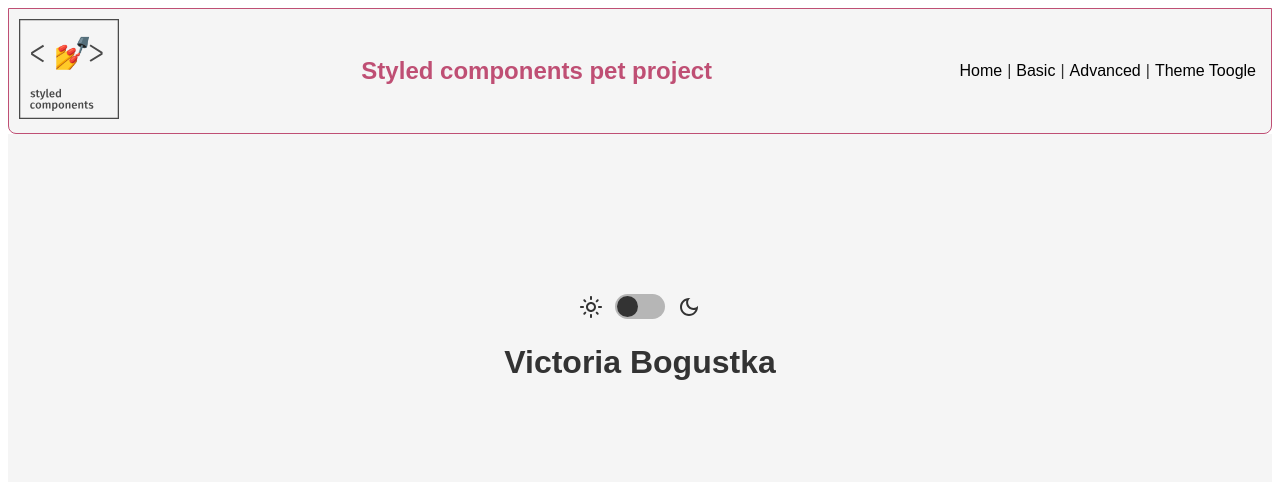
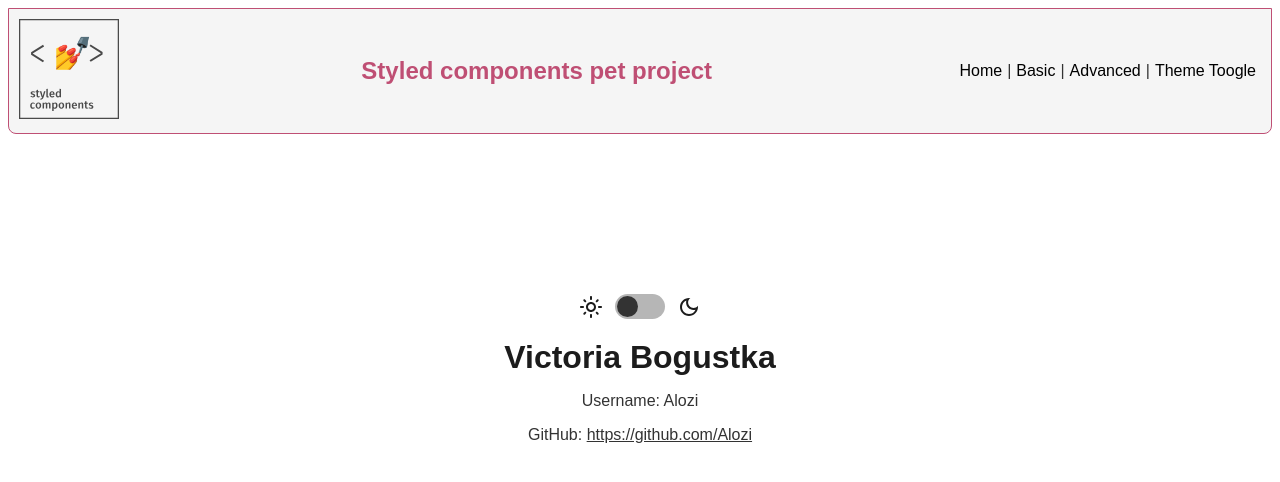
Before and after one commit to Alozi/styled-components, a React (Vite) app: page /theme-toogle in a window 1280 px wide. Shown: the top 482 px of the page. Built offline with nearby package versions, Linux system fonts and the light colour scheme.

Commit message:
Realize toogle logic with syled-components and theme

```diff
--- a/src/components/Switch.jsx
+++ b/src/components/Switch.jsx
@@ -1,16 +1,9 @@
-import { useState } from "react";
 import "./Switch.css";
 
-export default function Switch() {
-  const [isToggled, setIsToggled] = useState(false);
-
-  const onToggle = () => {
-    setIsToggled(!isToggled);
-  };
-
+export default function Switch({ isDarkTheme, onToggle }) {
   return (
     <label className="toggle-switch">
-      <input type="checkbox" checked={isToggled} onChange={onToggle} />
+      <input type="checkbox" checked={isDarkTheme} onChange={onToggle} />
       <span className="switch" />
     </label>
   );
--- a/src/components/icons/MoonIcon.jsx
+++ b/src/components/icons/MoonIcon.jsx
@@ -1,8 +1,14 @@
+import { useTheme } from "styled-components";
+
 export default function MoonIcon() {
+  const theme = useTheme();
+
+  console.log(theme);
+
   return (
     <svg viewBox="0 0 24 24" width="24" height="24">
       <path
-        fill="currentColor"
+        fill={theme.icon}
         d="M9.37,5.51C9.19,6.15,9.1,6.82,9.1,7.5c0,4.08,3.32,7.4,7.4,7.4c0.68,0,1.35-0.09,1.99-0.27C17.45,17.19,14.93,19,12,19 c-3.86,0-7-3.14-7-7C5,9.07,6.81,6.55,9.37,5.51z M12,3c-4.97,0-9,4.03-9,9s4.03,9,9,9s9-4.03,9-9c0-0.46-0.04-0.92-0.1-1.36 c-0.98,1.37-2.58,2.26-4.4,2.26c-2.98,0-5.4-2.42-5.4-5.4c0-1.81,0.89-3.42,2.26-4.4C12.92,3.04,12.46,3,12,3L12,3z"
       ></path>
     </svg>
--- a/src/components/icons/SunIcon.jsx
+++ b/src/components/icons/SunIcon.jsx
@@ -1,8 +1,12 @@
-export default  function SunIcon() {
+import { useTheme } from "styled-components";
+
+export default function SunIcon() {
+  const theme = useTheme();
+
   return (
     <svg viewBox="0 0 24 24" width="24" height="24">
       <path
-        fill="currentColor"
+        fill={theme.icon}
         d="M12,9c1.65,0,3,1.35,3,3s-1.35,3-3,3s-3-1.35-3-3S10.35,9,12,9 M12,7c-2.76,0-5,2.24-5,5s2.24,5,5,5s5-2.24,5-5 S14.76,7,12,7L12,7z M2,13l2,0c0.55,0,1-0.45,1-1s-0.45-1-1-1l-2,0c-0.55,0-1,0.45-1,1S1.45,13,2,13z M20,13l2,0c0.55,0,1-0.45,1-1 s-0.45-1-1-1l-2,0c-0.55,0-1,0.45-1,1S19.45,13,20,13z M11,2v2c0,0.55,0.45,1,1,1s1-0.45,1-1V2c0-0.55-0.45-1-1-1S11,1.45,11,2z M11,20v2c0,0.55,0.45,1,1,1s1-0.45,1-1v-2c0-0.55-0.45-1-1-1C11.45,19,11,19.45,11,20z M5.99,4.58c-0.39-0.39-1.03-0.39-1.41,0 c-0.39,0.39-0.39,1.03,0,1.41l1.06,1.06c0.39,0.39,1.03,0.39,1.41,0s0.39-1.03,0-1.41L5.99,4.58z M18.36,16.95 c-0.39-0.39-1.03-0.39-1.41,0c-0.39,0.39-0.39,1.03,0,1.41l1.06,1.06c0.39,0.39,1.03,0.39,1.41,0c0.39-0.39,0.39-1.03,0-1.41 L18.36,16.95z M19.42,5.99c0.39-0.39,0.39-1.03,0-1.41c-0.39-0.39-1.03-0.39-1.41,0l-1.06,1.06c-0.39,0.39-0.39,1.03,0,1.41 s1.03,0.39,1.41,0L19.42,5.99z M7.05,18.36c0.39-0.39,0.39-1.03,0-1.41c-0.39-0.39-1.03-0.39-1.41,0l-1.06,1.06 c-0.39,0.39-0.39,1.03,0,1.41s1.03,0.39,1.41,0L7.05,18.36z"
       ></path>
     </svg>
--- a/src/pages/ThemeToogle.jsx
+++ b/src/pages/ThemeToogle.jsx
@@ -1,21 +1,71 @@
+import styled, { ThemeProvider } from "styled-components";
+
 import MoonIcon from "../components/icons/MoonIcon";
 import SunIcon from "../components/icons/SunIcon";
 import Switch from "../components/Switch";
+import { useState } from "react";
 
-const style = {
-  minHeight: "100vh",
-  textAlign: "center",
-  paddingTop: "10rem",
-  backgroundColor: "#f5f5f5",
+const StyleApp = styled.div`
+  min-height: 100vh;
+  text-align: center;
+  padding-top: 10rem;
+  background-color: ${(props) => props.theme.body};
+`;
+
+const Name = styled.h1`
+  margin: 1rem;
+  color: ${(props) => props.theme.title};
+`;
+
+const Info = styled.p`
+  margin: 1rem;
+  color: ${(props) => props.theme.subtitle};
+`;
+
+const Link = styled.a`
+  color: ${(props) => props.theme.subtitle};
+
+  &:hover {
+    color: #bf4f74;
+  }
+`;
+
+const lightTheme = {
+  body: "#fff",
+  title: "#1c1c1c",
+  subtitle: "#333",
+  icon: "#1c1c1c",
+};
+
+const darkTheme = {
+  body: "#1c1c1c",
+  title: "#fff",
+  subtitle: "#b6b6b6",
+  icon: "#fff",
 };
 
 export default function ThemeToogle() {
+  const [isDarkTheme, setIsDarkTheme] = useState(false);
+
+  function onToggle() {
+    setIsDarkTheme((prev) => !prev);
+  }
+
   return (
-    <div style={style}>
-      <SunIcon />
-      <Switch />
-      <MoonIcon />
-      <h1>Victoria Bogustka</h1>
-    </div>
+    <ThemeProvider theme={isDarkTheme ? darkTheme : lightTheme}>
+      <StyleApp>
+        <SunIcon />
+        <Switch isDarkTheme={isDarkTheme} onToggle={onToggle} />
+        <MoonIcon />
+        <Name>Victoria Bogustka</Name>
+        <Info color="red">Username: Alozi</Info>
+        <Info>
+          GitHub:{" "}
+          <Link target="_blank" href="https://github.com/Alozi">
+            https://github.com/Alozi
+          </Link>
+        </Info>
+      </StyleApp>
+    </ThemeProvider>
   );
 }
```
